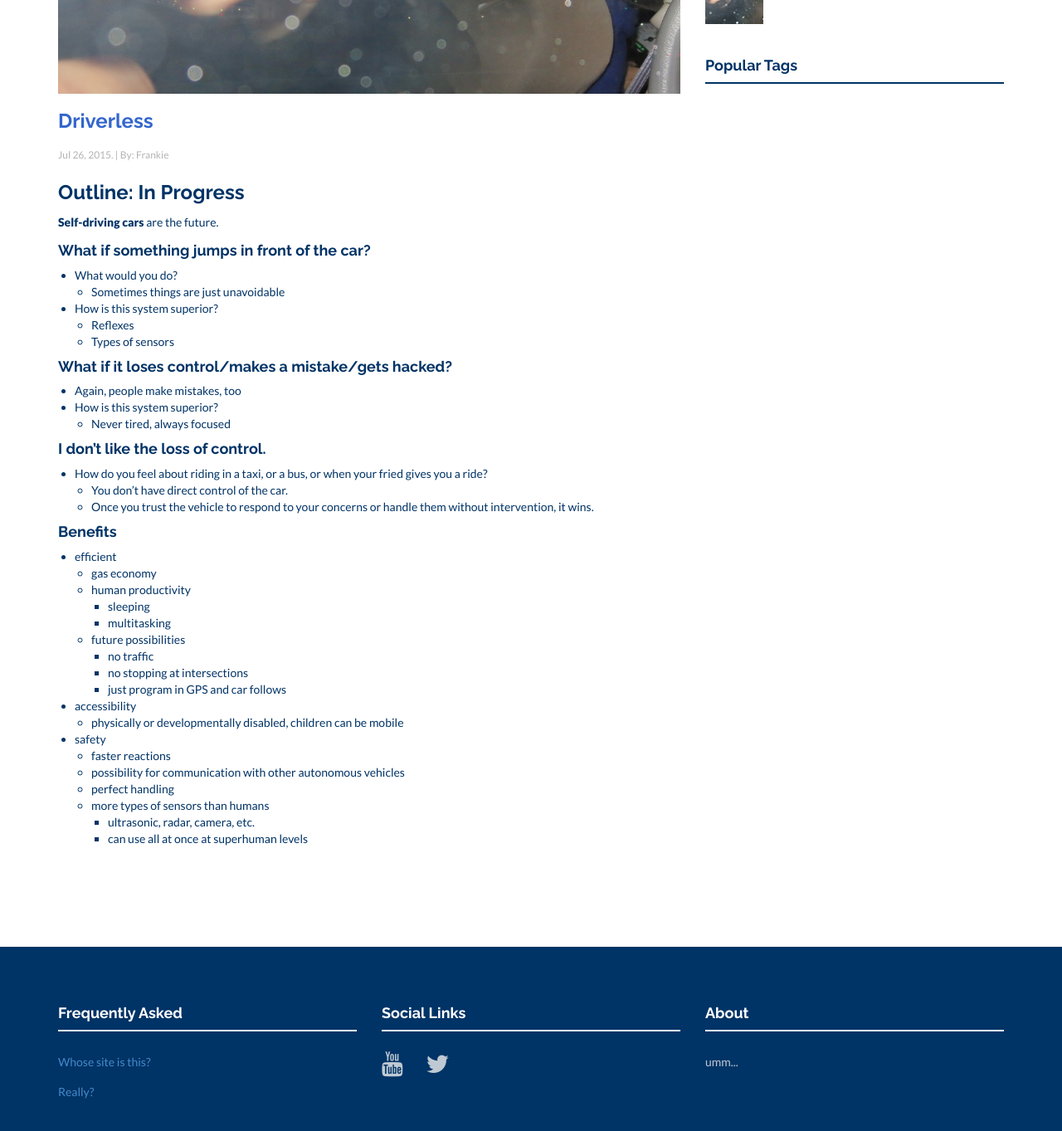
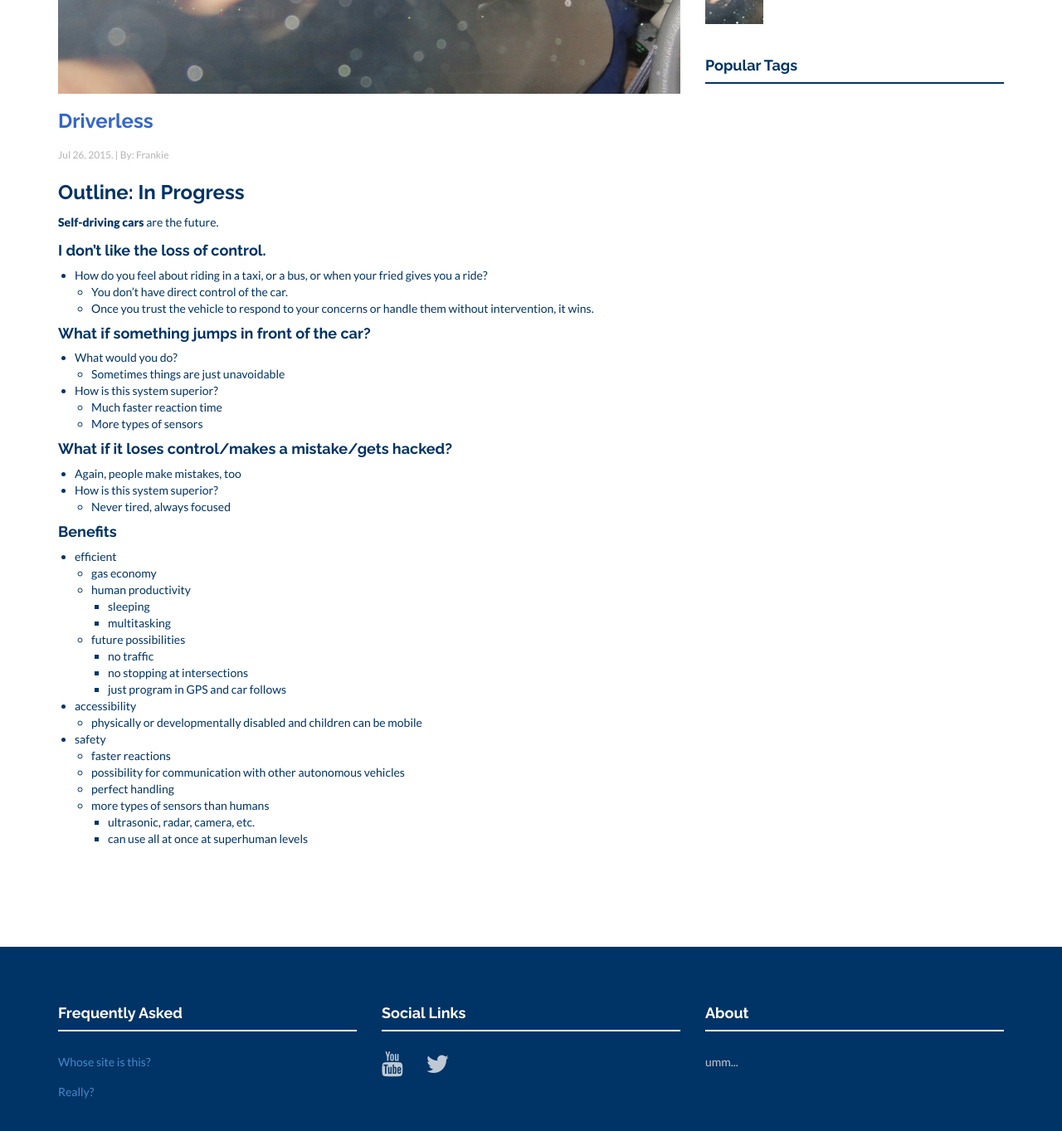
Before and after one commit to IHTFY/-DEFUNCT-frankiemercado.github.io, a Jekyll site: the page built from _posts/blog/2015-07-26-driverless.markdown, in a window 1280 px wide and 1400 px high, scrolled down 619 px. Shown: the top 1363 px of the window at 83% size. Built offline with Jekyll 4.4.1, drawn with Linux system fonts in a browser that asks for light colours; nearby versions of some CDN libraries.

Commit message:
Begin editing driverless blog.

```diff
--- a/_includes/disqus.html
+++ b/_includes/disqus.html
@@ -12,4 +12,4 @@
         (document.getElementsByTagName('head')[0] || document.getElementsByTagName('body')[0]).appendChild(dsq);
     })();
 </script>
-<noscript>Please enable JavaScript to view the <a href="https://disqus.com/?ref_noscript" rel="nofollow">comments powered by Disqus.</a></noscript>
+<noscript>Please enable JavaScript to view the <a href="https://disqus.com/?ref_noscript" rel="nofollow">comments.</a></noscript>
--- a/_posts/blog/2015-07-26-driverless.markdown
+++ b/_posts/blog/2015-07-26-driverless.markdown
@@ -16,22 +16,22 @@ thumb: driverlesssmall.jpg
 <b>Self-driving cars</b> are the future.
 
 
+####I don't like the loss of control.
+* How do you feel about riding in a taxi, or a bus, or when your fried gives you a ride?
+    * You don't have direct control of the car.
+    * Once you trust the vehicle to respond to your concerns or handle them without intervention, it wins.
+
 ####What if something jumps in front of the car?
 * What would you do?
     * Sometimes things are just unavoidable
 * How is this system superior?
-    * Reflexes
-    * Types of sensors
+    * Much faster reaction time
+    * More types of sensors
 
 ####What if it loses control/makes a mistake/gets hacked?
 * Again, people make mistakes, too
 * How is this system superior?
     * Never tired, always focused
-
-####I don't like the loss of control.
-* How do you feel about riding in a taxi, or a bus, or when your fried gives you a ride?
-    * You don't have direct control of the car.
-    * Once you trust the vehicle to respond to your concerns or handle them without intervention, it wins.
 
 ####Benefits
 * efficient
@@ -44,7 +44,7 @@ thumb: driverlesssmall.jpg
         * no stopping at intersections
         * just program in GPS and car follows
 * accessibility
-    * physically or developmentally disabled, children can be mobile
+    * physically or developmentally disabled and children can be mobile
 * safety
     * faster reactions
     * possibility for communication with other autonomous vehicles
```
